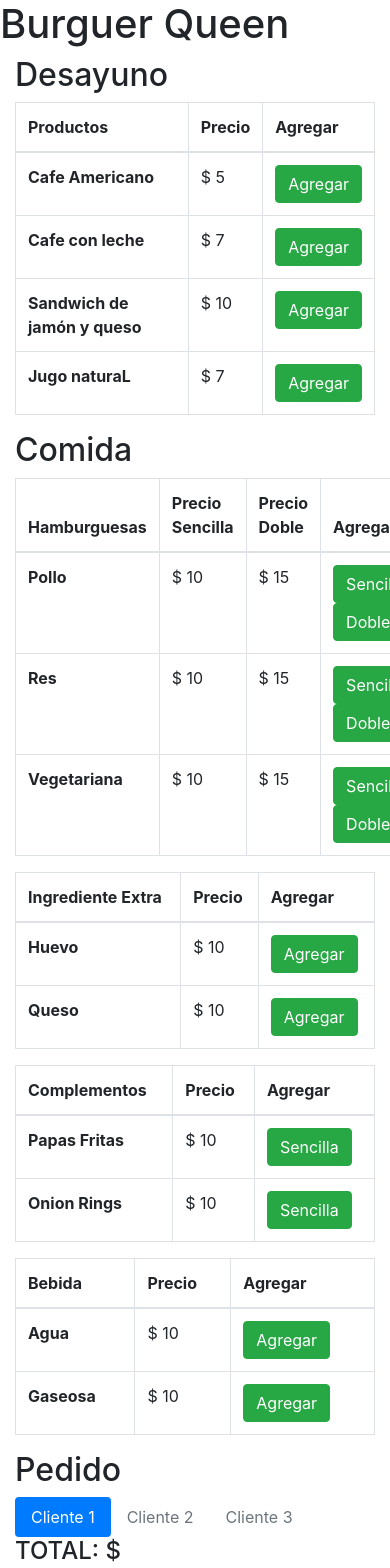
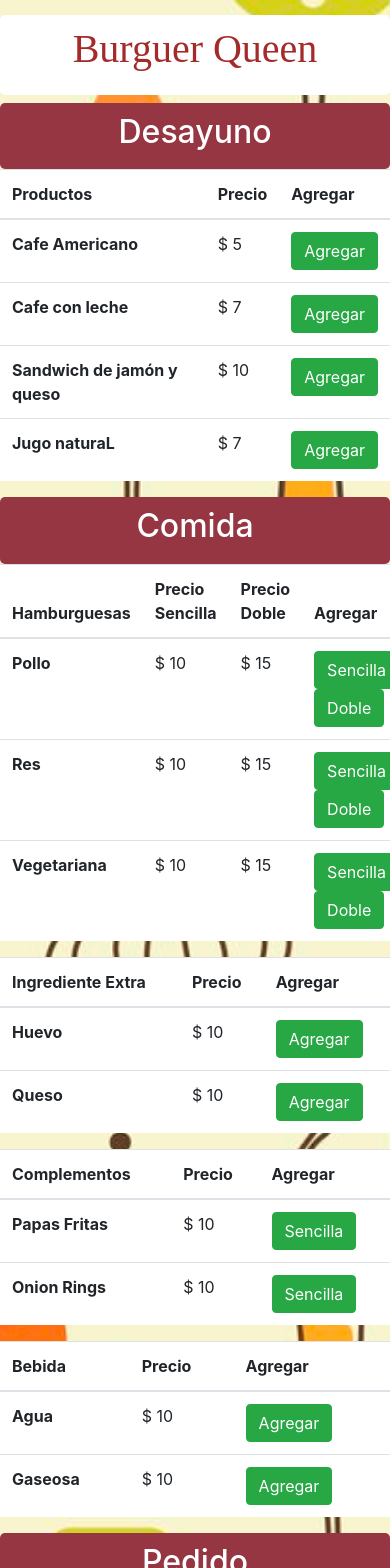
Before and after one commit to abigail1993/burguer-queen-av2, a React (Create React App) app: page / in a window 390 px wide. Shown: the top 1568 px of the page. Built offline with nearby package versions, Linux system fonts and the light colour scheme.

Commit message:
ya con estilos

```diff
--- a/src/App.css
+++ b/src/App.css
@@ -22,7 +22,66 @@
   font-size: large;
 }
 
-@keyframes App-logo-spin {
+/*@keyframes App-logo-spin {
   from { transform: rotate(0deg); }
   to { transform: rotate(360deg); }
 }
+*/
+
+
+.App-container {
+  background-image: url("background-menu.jpg");
+  background-size: cover;
+  background-repeat: no-repeat;
+  background-position: bottom;
+  height: auto;
+  width: 100%;
+}
+
+.App-logo {
+  background-color: white;
+  border-radius: 5px;
+  color: brown;
+  font-family: 'Rammetto One', cursive;
+  margin-top: 15px;
+  padding: 10px;
+  text-align: center;
+
+}
+
+.App-titulo {
+  color: white;
+  text-align: center;
+}
+
+.App-pedido {
+  background-color: white;
+  height: 500px;
+}
+
+.App-background-titulo {
+  background-color: rgb(151, 54, 67);
+  border-radius: 5px;
+  padding: 10px;
+}
+
+.App-total {
+  background-color: white;
+  padding: 10px;
+}
+
+.App-table-bordered {
+  background-color: white !important;
+}
+
+.App-m-b-30 {
+  margin-bottom: 30px;
+}
+
+.App-nav-item {
+  margin: 8px;
+}
+
+.App-nav-pills .nav-link {
+  font-size: 12px !important;
+}
--- a/src/App.js
+++ b/src/App.js
@@ -1,9 +1,10 @@
 import React, { Component } from "react";
 //import ReactDOM from "react-dom";
 //import data from "./Data.js";
-import Button from "./Button.js"
+//import Button from "./Button.js"
 import 'bootstrap/dist/css/bootstrap.min.css';
 //import { Button } from 'reactstrap';
+import './App.css';
 
 
 
@@ -12,19 +13,19 @@
   render() {
     return (
       <section>
-        <div id="container">
-          <div class="row">
-            <div class="col-md-6 offset-md-3 col-sm-6 offset-sm-3 m-b-30">
-               <h1 id="logo">Burguer Queen</h1>
+        <div className="App-container">
+          <div className="row">
+            <div className="col-md-6 offset-md-3 col-sm-6 offset-sm-3 m-b-30">
+               <h1 className="App-logo">Burguer Queen</h1>
             </div>
           </div>
-          <div class="container">
-          <div class="row">
-            <div class="col-md-8 col-sm-8">
-                <div id="background-titulo">
-                    <h2 id="titulo">Desayuno</h2>
+          <div className="App-container">
+          <div className="row">
+            <div className="col-md-8 col-sm-8">
+                <div className="App-background-titulo">
+                    <h2 className="App-titulo">Desayuno</h2>
                   </div>
-                    <table class="table table-bordered">
+                    <table className="table App-table-bordered">
                       <thead>
                         <tr>
                           <th scope="col">Productos</th>
@@ -36,32 +37,32 @@
                         <tr>
                           <th scope="row">Cafe Americano</th>
                           <td>$ 5</td>
-                          <td><button type="button" class="btn btn-success">Agregar</button></td>
+                          <td><button type="button" className="btn btn-success">Agregar</button></td>
                         </tr>
                         <tr>
                           <th scope="row">Cafe con leche</th>
                           <td>$ 7</td>
-                          <td><button type="button" class="btn btn-success">Agregar</button></td>
+                          <td><button type="button" className="btn btn-success">Agregar</button></td>
                         </tr>
                         <tr>
                           <th scope="row">Sandwich de jamón y queso</th>
                           <td>$ 10</td>
-                          <td><button type="button" class="btn btn-success">Agregar</button></td>
+                          <td><button type="button" className="btn btn-success">Agregar</button></td>
                         </tr>
                         <tr>
                           <th scope="row">Jugo naturaL</th>
                           <td>$ 7</td>
-                          <td><button type="button" class="btn btn-success">Agregar</button></td>
+                          <td><button type="button" className="btn btn-success">Agregar</button></td>
                         </tr>
                       </tbody>
                     </table>
 
 
-              <div id="background-titulo">
-                  <h2 id="titulo">Comida</h2>
+              <div className="App-background-titulo">
+                  <h2 className="App-titulo">Comida</h2>
                 </div>
 
-                    <table class="table table-bordered">
+                    <table className="table App-table-bordered">
                       <thead>
                         <tr>
                           <th scope="col">Hamburguesas</th>
@@ -75,24 +76,24 @@
                           <th scope="row">Pollo</th>
                           <td>$ 10</td>
                           <td>$ 15</td>
-                          <td><button type="button" class="btn btn-success">Sencilla</button> <button type="button" class="btn btn-success">Doble</button></td>
+                          <td><button type="button" className="btn btn-success">Sencilla</button> <button type="button" className="btn btn-success">Doble</button></td>
                         </tr>
                         <tr>
                           <th scope="row">Res</th>
                           <td>$ 10</td>
                           <td>$ 15</td>
-                          <td><button type="button" class="btn btn-success">Sencilla</button> <button type="button" class="btn btn-success">Doble</button></td>
+                          <td><button type="button" className="btn btn-success">Sencilla</button> <button type="button" className="btn btn-success">Doble</button></td>
                         </tr>
                         <tr>
                           <th scope="row">Vegetariana</th>
                           <td>$ 10</td>
                           <td>$ 15</td>
-                          <td><button type="button" class="btn btn-success">Sencilla</button> <button type="button" class="btn btn-success">Doble</button></td>
+                          <td><button type="button" className="btn btn-success">Sencilla</button> <button type="button" className="btn btn-success">Doble</button></td>
                         </tr>
                        </tbody>
                     </table>
 
-                    <table class="table table-bordered">
+                    <table className="table App-table-bordered">
                       <thead>
                         <tr>
                           <th scope="col">Ingrediente Extra</th>
@@ -104,17 +105,17 @@
                         <tr>
                           <th scope="row">Huevo</th>
                           <td>$ 10</td>
-                          <td><button type="button" class="btn btn-success">Agregar</button> </td>
+                          <td><button type="button" className="btn btn-success">Agregar</button> </td>
                         </tr>
                         <tr>
                           <th scope="row">Queso</th>
                           <td>$ 10</td>
-                          <td><button type="button" class="btn btn-success">Agregar</button> </td>
+                          <td><button type="button" className="btn btn-success">Agregar</button> </td>
                         </tr>
                       </tbody>
                     </table>
 
-                    <table class="table table-bordered">
+                    <table className="table App-table-bordered">
                       <thead>
                         <tr>
                           <th scope="col">Complementos</th>
@@ -126,17 +127,17 @@
                         <tr>
                           <th scope="row">Papas Fritas</th>
                           <td>$ 10</td>
-                          <td><button type="button" class="btn btn-success">Sencilla</button> </td>
+                          <td><button type="button" className="btn btn-success">Sencilla</button> </td>
                         </tr>
                         <tr>
                           <th scope="row">Onion Rings</th>
                           <td>$ 10</td>
-                          <td><button type="button" class="btn btn-success">Sencilla</button> </td>
+                          <td><button type="button" className="btn btn-success">Sencilla</button> </td>
                         </tr>
                       </tbody>
                     </table>
 
-                    <table class="table table-bordered">
+                    <table className="table App-table-bordered">
                       <thead>
                         <tr>
                           <th scope="col">Bebida</th>
@@ -148,39 +149,38 @@
                         <tr>
                           <th scope="row">Agua</th>
                           <td>$ 10</td>
-                          <td><button type="button" class="btn btn-success">Agregar</button> </td>
+                          <td><button type="button" className="btn btn-success">Agregar</button> </td>
                         </tr>
                         <tr>
                           <th scope="row">Gaseosa</th>
                           <td>$ 10</td>
-                          <td><button type="button" class="btn btn-success">Agregar</button> </td>
+                          <td><button type="button" className="btn btn-success">Agregar</button> </td>
                         </tr>
                       </tbody>
                     </table>
-
             </div>
-             <div class="col-md-4 col-sm-4">
-                <div id="background-titulo">
-                  <h2 id="titulo">Pedido</h2>
+             <div className="col-md-4 col-sm-4">
+                <div className="App-background-titulo">
+                  <h2 className="App-titulo">Pedido</h2>
                 </div>
-                  <div id="pedido">
-                  <ul class="nav nav-pills">
-                      <li class="nav-item">
-                        <a class="nav-link active" href="#">Cliente 1</a>
+                  <div className="App-pedido">
+                  <ul className="nav nav-pills">
+                      <li className="nav-item">
+                        <a className="nav-link active" href="">Cliente 1</a>
                       </li>
-                      <li class="nav-item">
-                        <a class="nav-link disabled" href="#">Cliente 2</a>
+                      <li className="nav-item">
+                        <a className="nav-link disabled" href="">Cliente 2</a>
                       </li>
-                      <li class="nav-item">
-                        <a class="nav-link disabled" href="#">Cliente 3</a>
+                      <li className="nav-item">
+                        <a className="nav-link disabled" href="">Cliente 3</a>
                       </li>
                     </ul>
                 </div>
-                <div id="total">
+                <div className="App-total">
                   <h4>TOTAL: $</h4>
                 </div>
                 <div>
-                <button type="button" class="btn btn-danger">Generar Ticket</button>
+                <button type="button" className="btn btn-danger">Generar Ticket</button>
               </div>
             </div>
           </div>
--- a/src/index.js
+++ b/src/index.js
@@ -4,7 +4,9 @@
 import App from './App';
 import registerServiceWorker from './registerServiceWorker';
 import 'bootstrap/dist/css/bootstrap.min.css';
-import Button from "./Button.js"
+//import Button from "./Button.js"
+//import './App.css';
+
 
 
 
```
Also changed, not shown: index.html (+10 -10 lines), src/background-menu.jpg (renamed from assets/images/background-menu.jpg).
